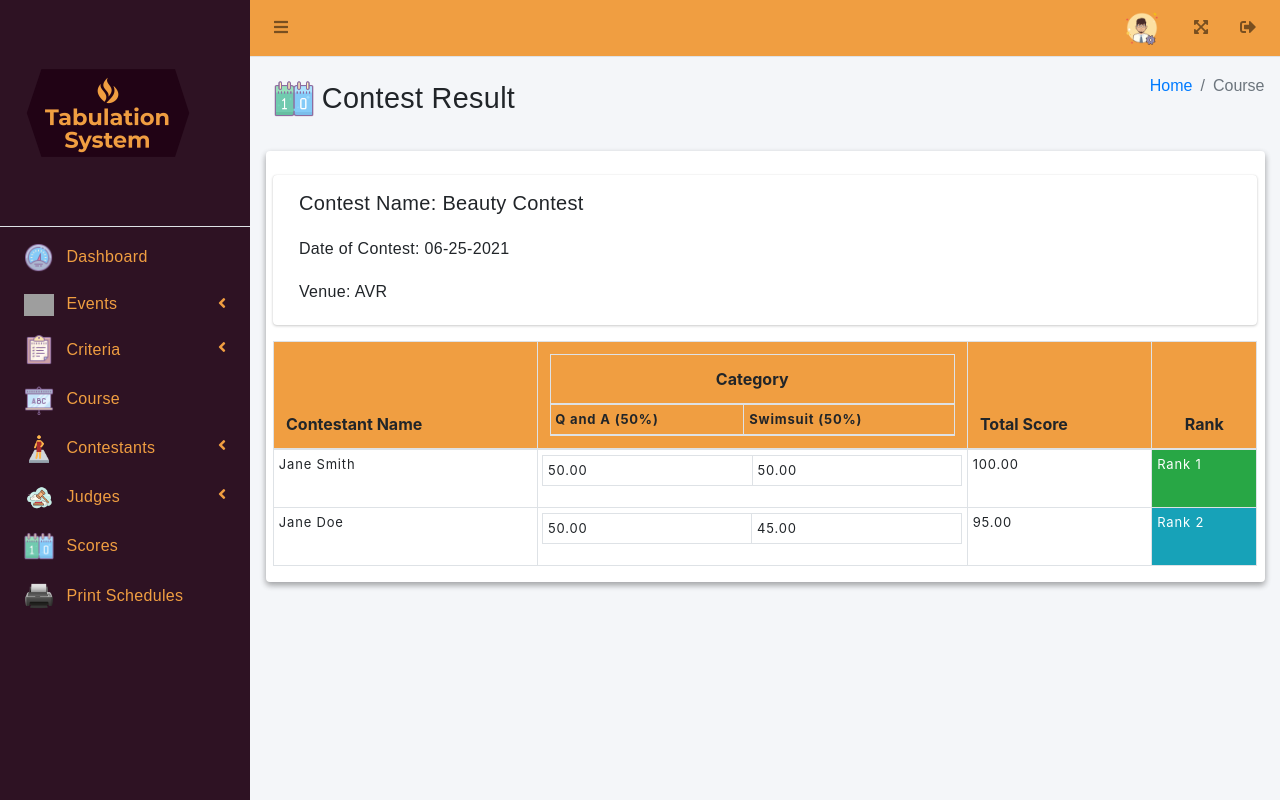
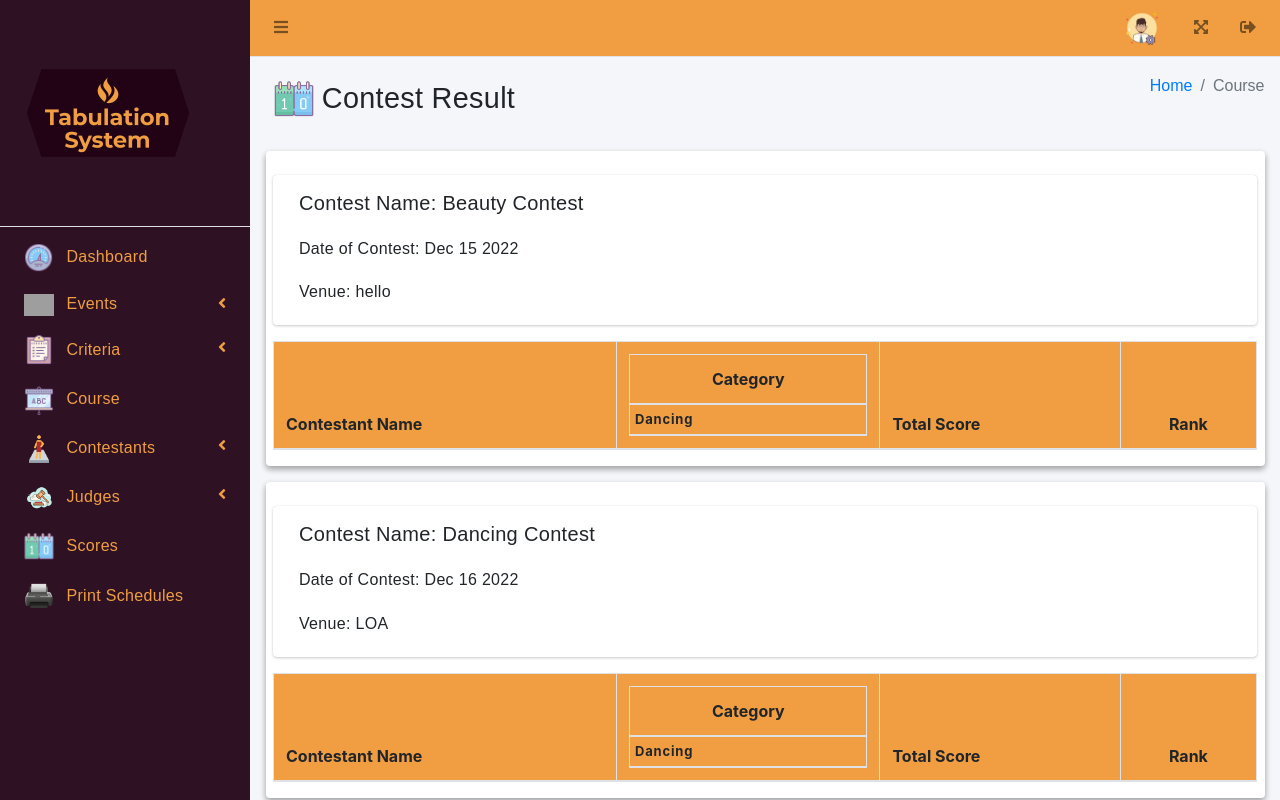
Before and after one commit to skyvstigreo/event-scoring-system, a PHP site: page /admin_scores.php in a window 1280 px wide. Run offline with PHP 8.4, Linux system fonts and the light colour scheme; data comes from the database, SQL or seed files in the repository; tables that the repository leaves empty hold one stand-in row (values such as "Sample post"); some libraries are stand-ins or nearby versions; grey boxes are pictures that could not be loaded.

Commit message:
added scoreboard and print event info

```diff
--- a/admin_scores.php
+++ b/admin_scores.php
@@ -1,4 +1,6 @@
-<?php include 'header/admin.php';?>
+<?php
+include 'pdo-connection.php';
+include 'header/admin.php'; ?>
 
 
 <div class="content-wrapper">
@@ -18,7 +20,14 @@
       </div>
    </div>
    <section class="content">
-               <div class="container-fluid">
+      <?php
+      $query = "SELECT * FROM table_event Order by event_date ASC";
+      $statement = $connect->prepare($query);
+      $statement->execute();
+      $result = $statement->fetchAll();
+      foreach ($result as $row) {
+         $event = $row['event_id'];
+         echo '<div class="container-fluid">
          <div class="card card-info elevation-2">
             <br>
             <div class="col-md-12">
@@ -27,15 +36,15 @@
                      <div class="info-box">
                         <div class="info-box-content">
                            <span class="info-box-text">
-                                       <h5>Contest Name: <span> Beauty Contest</span></h5>
-                                       <h6>Date of Contest: <span> 06-25-2021</span></h6>
-                                       <h6>Venue: <span> AVR</span></h6>
+                              <h5>Contest Name: <span> ' . $row['event_name'] . '</span></h5>
+                              <h6>Date of Contest: <span> ' . date("M d Y", strtotime($row['event_date'])) . '</span></h6>
+                              <h6>Venue: <span>' . $row['event_venue'] . '</span></h6>
                            </span>
                         </div>
                      </div>
                   </div>
-                        </div>
-                        <table class="table table-bordered">
+               </div>';
+         echo  '<table class="table table-bordered">
                <thead class="btn-cancel"style="background-color: rgb(240,158,65)">
                   <tr>
                      <th>Contestant Name</th>
@@ -43,49 +52,69 @@
                         <table class="table" style="margin: 0;">
                            <tr>
                               <th class="text-center" colspan="2"> Category </th>
-                                       </tr>
-                                       <tr>
-                                          <td>Q and A (50%)</td>
-                                          <td>Swimsuit (50%)</td>
-                                       </tr>
-                                    </table>
+                           </tr>';
+
+         $query = "SELECT category_name FROM table_event
+         INNER JOIN table_category on table_event.event_type = table_category.category_id
+         where event_id = $event";
+         $statement = $connect->prepare($query);
+         $statement->execute();
+         $result = $statement->fetchAll();
+         foreach ($result as $row) {
+            echo '<tr>
+                              <td>' . $row['category_name'] . '</td>
+                           </tr>';
+         };
+         echo ' </table>
                      </th>
                      <th>Total Score</th>
                      <th class="text-center">Rank</th>
                   </tr>
                </thead>
-                           <tbody>
+               <tbody>';
+         $query = "SELECT * FROM table_contestant
+         INNER JOIN table_event on table_event.event_id = table_contestant.event_id
+         WHERE table_event.event_id = $event
+        ";
+         $statement = $connect->prepare($query);
+         $statement->execute();
+         $result = $statement->fetchAll();
+         foreach ($result as $row) {
+
+            echo '
          <tr>
-                                 <td>Jane Smith</td>
+                     <td>' . $row['first_name'] . ' ' . $row['middle_name'] . ' ' .$row['last_name'].'</td>
                      <td>
                         <table class="table">
                            <tr style="border-collapse: collapse;">
-                                          <td>50.00</td>
-                                          <td>50.00</td>
+                              <td>100.00</td>
                            </tr>
                         </table>
                      </td>
                      <td>100.00</td>
                      <td class="bg-success">Rank 1</td>
                   </tr>
-                              <tr>
-                                 <td>Jane Doe</td>
-                                 <td>
-                                    <table class="table">
-                                       <tr style="border-collapse: collapse;">
-                                          <td>50.00</td>
-                                          <td>45.00</td>
-                                       </tr>
-                                    </table>
-                                 </td>
-                                 <td>95.00</td>
-                                 <td class="bg-info">Rank 2</td>
-                              </tr>
+                  ';
+         };
+         echo '
                </tbody>
             </table>
          </div>
       </div>
-               </div>
+
+
+      </div>';
+      }
+      $conquery = "SELECT * FROM table_event";
+      // $stmt = $connect->prepare($conquery);
+      // $stmt->execute();
+      // $contresult = $statement->fetchAll();
+      // foreach ($res as $resrow) {
+
+
+      // }
+      ?>
+
    </section>
 </div>
 </div>
@@ -189,9 +218,10 @@
 <script src="asset/tables/datatables-responsive/js/responsive.bootstrap4.min.js"></script>
 <script src="asset/tables/datatables-buttons/js/buttons.bootstrap4.min.js"></script>
 <script>
-         $(function () {
+   $(function() {
       $("#example1").DataTable();
    });
 </script>
 </body>
+
 </html>
```
Also changed, not shown: admin-print-schedule.php (+35 -6 lines). Lines whose indentation alone changed are shown as unchanged.
